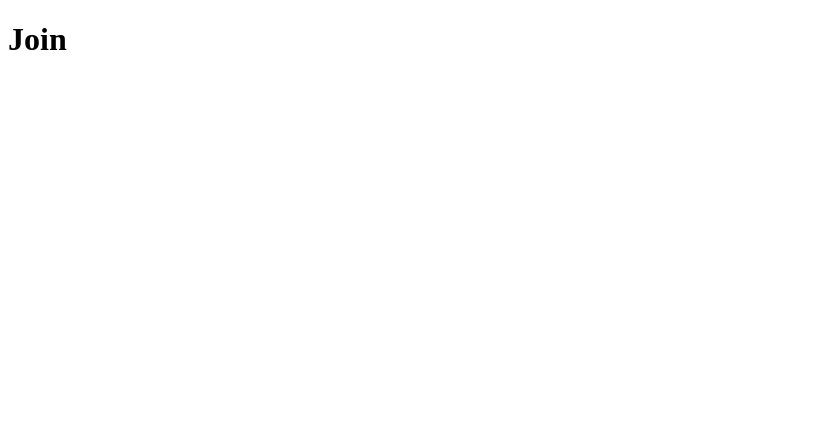
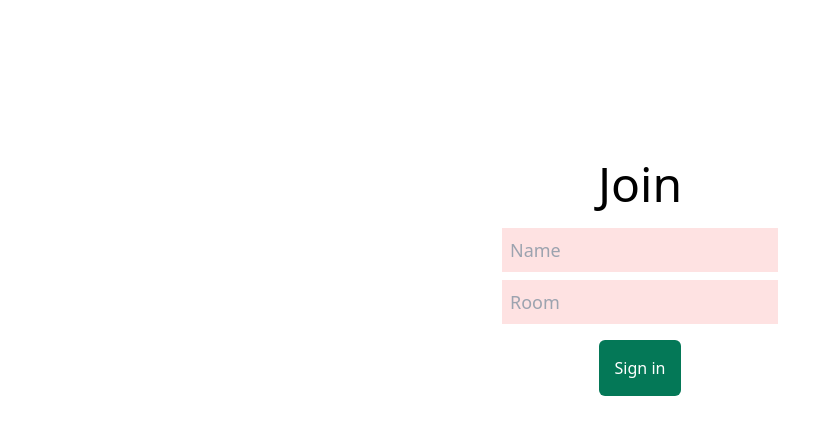
Before and after one commit to manuelalferez/chatcus, a React app in the folder client/: page / in a window 1280 px wide. Shown: the top 434 px of the page, without its empty margins (0-832 px from the left). Built offline with nearby package versions, Linux system fonts and the light colour scheme.

Commit message:
Installing tailwind and creating Join page

```diff
--- a/client/package.json
+++ b/client/package.json
@@ -20,10 +20,13 @@
     "@babel/core": "^7.15.5",
     "@babel/preset-env": "^7.15.6",
     "@babel/preset-react": "^7.14.5",
+    "autoprefixer": "^10.3.4",
     "babel-loader": "^8.2.2",
     "css-loader": "^6.2.0",
     "html-webpack-plugin": "^5.3.2",
+    "postcss": "^8.3.6",
     "style-loader": "^3.2.1",
+    "tailwindcss": "^2.2.15",
     "webpack": "^5.52.1",
     "webpack-cli": "^4.8.0",
     "webpack-dev-server": "^4.2.0"
--- a/client/public/index.html
+++ b/client/public/index.html
@@ -4,7 +4,12 @@
     <meta charset="UTF-8" />
     <meta http-equiv="X-UA-Compatible" content="IE=edge" />
     <meta name="viewport" content="width=device-width, initial-scale=1.0" />
-    <title>App</title>
+    <link rel="shortcut icon" href="favicon.png">
+    <link
+      href="https://unpkg.com/tailwindcss@^2/dist/tailwind.min.css"
+      rel="stylesheet"
+    />
+    <title>Chat</title>
   </head>
   <body>
     <div id="root"></div>
--- a/client/src/components/Join.js
+++ b/client/src/components/Join.js
@@ -1,7 +1,21 @@
 import React from "react";
+import { Link } from "react-router-dom";
 
 const Join = () => {
-  return <h1>Join</h1>;
+  return (
+    <div className="flex flex-col items-center h-screen">
+      <h1 className="text-5xl mt-40 mb-5">Join</h1>
+      <div className="flex flex-col text-lg">
+        <input placeholder="Name" className="w-70 mb-2 p-2 bg-red-100 outline-none" type="text"></input>
+        <input placeholder="Room" className="w-70 p-2 bg-red-100 outline-none" type="text"></input>
+      </div>
+      <Link>
+        <button className="bg-green-700 text-white mt-4 p-4 rounded-md hover:bg-green-900" type="submit">
+          Sign in
+        </button>
+      </Link>
+    </div>
+  );
 };
 
 export default Join;
```
Also changed, not shown: client/public/favicon.png (added), 1 other file (tests, documents, lock files or other folders).
